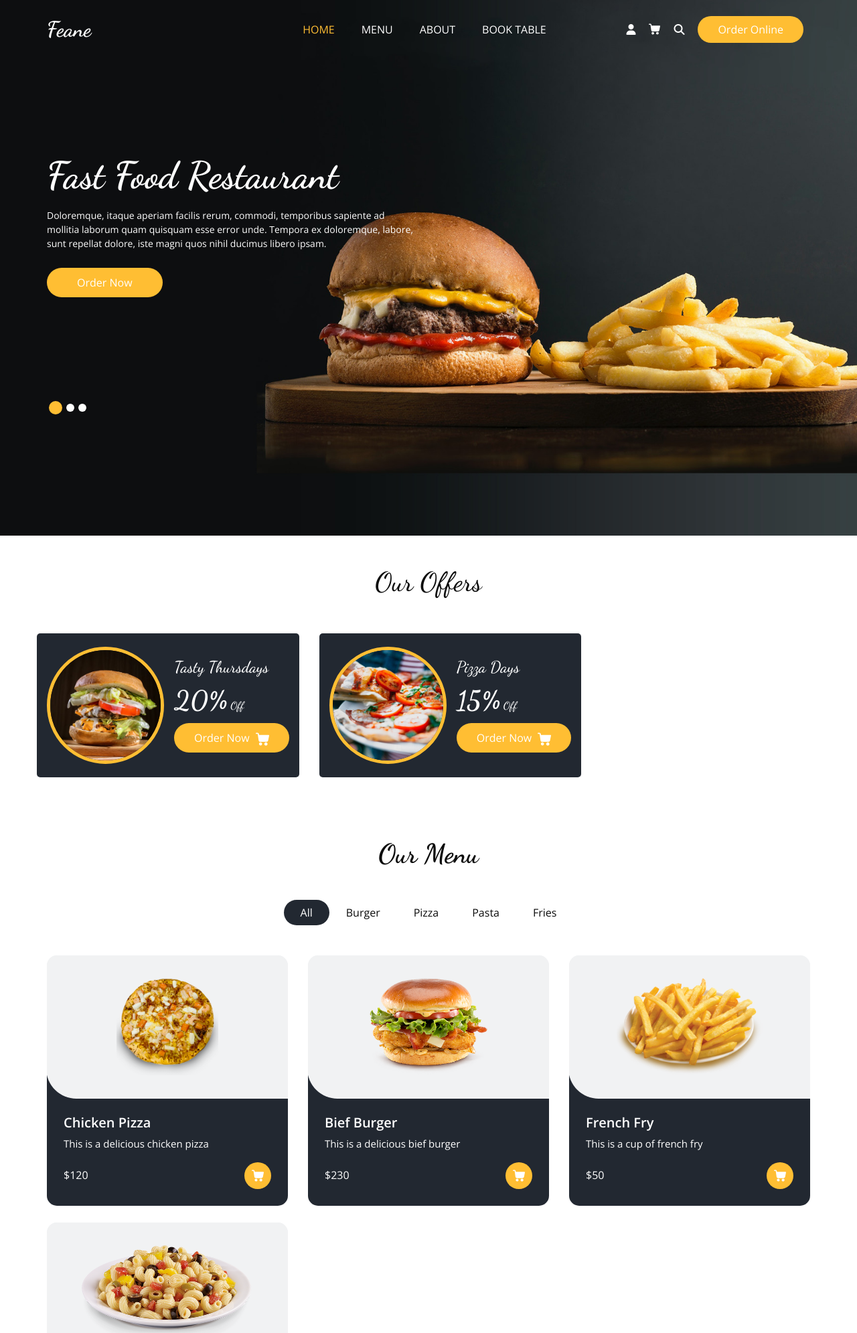
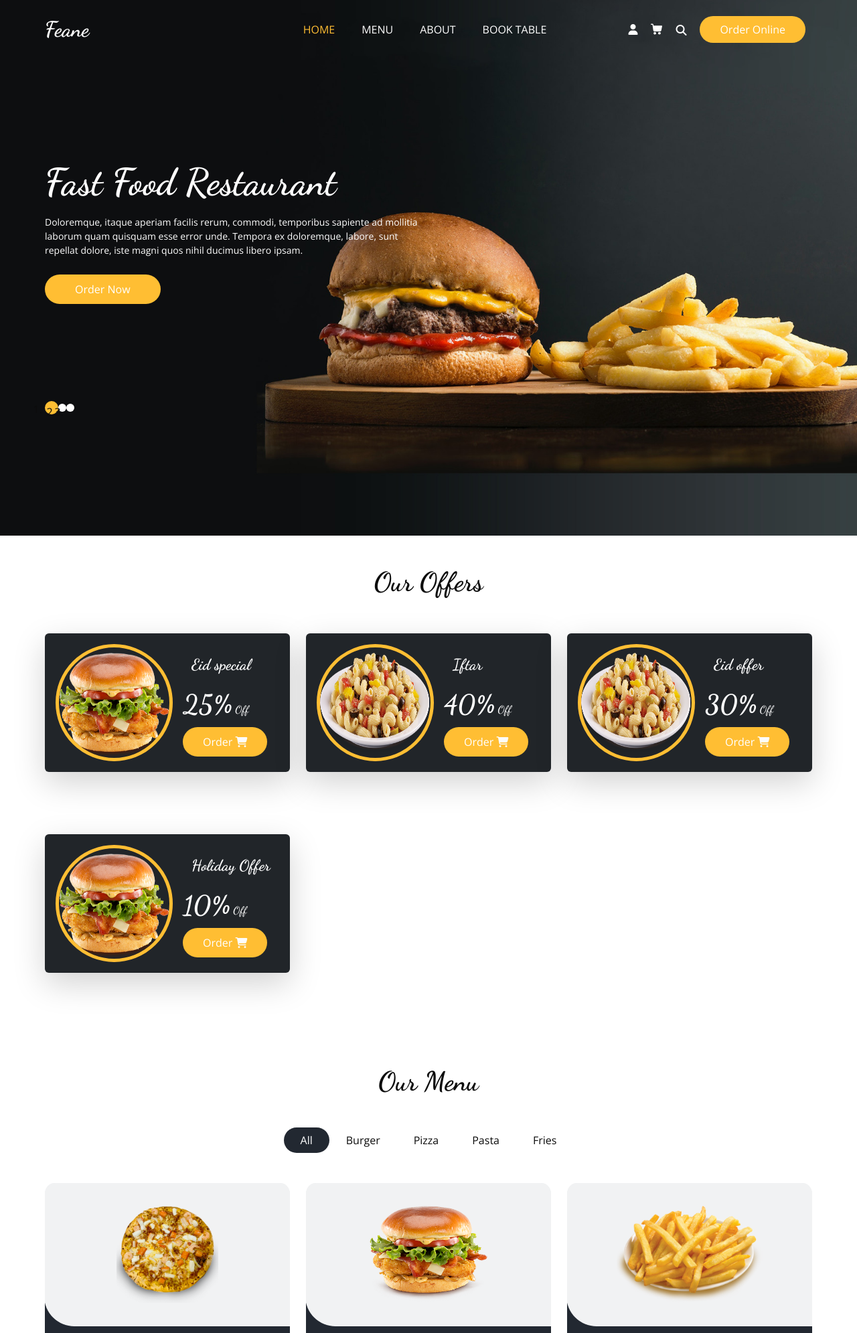
Before and after one commit to akash3410/restoraprojectbackend, a Django app: page / in a window 1280 px wide. Shown: the top 1991 px of the page at 67% size. Run offline with Django 5.2, Linux system fonts and the light colour scheme; data comes from the database, SQL or seed files in the repository; both versions use the stored data as it was after the commit; some libraries are stand-ins or nearby versions.

Commit message:
Offers Updates

```diff
--- a/dashboardapp/templates/dashboardapp/partials/sidebar.html
+++ b/dashboardapp/templates/dashboardapp/partials/sidebar.html
@@ -70,15 +70,12 @@
                   <span class="sub-item">Foods</span>
                 </a>
               </li>
-<<<<<<< HEAD
 
               <li>
                 <a href="{% url 'offers' %}">
                   <span class="sub-item">Offer</span>
                 </a>
               </li>
-=======
->>>>>>> db955c8d818218a3c56ae2ee1e905530a612113a
             </ul>
           </div>
         </li>
--- a/menuapp/models.py
+++ b/menuapp/models.py
@@ -29,6 +29,7 @@ class Offer(models.Model):
     description = models.CharField(max_length=150, null=True, blank=True)
     offer_persentage = models.IntegerField(null=True, blank=True)
     created_at = models.DateTimeField(auto_now_add=True)
+    start_date = models.DateTimeField(null=True, blank=True)
     last_date = models.DateTimeField(null=True, blank=True)
 
     def total_price(self):
@@ -42,8 +43,8 @@ class Offer(models.Model):
         return (self.total_price() - self.less_price())
 
     def duration(self):
-        if self.created_at and self.last_date:
-            return self.last_date - self.created_at
+        if self.start_date and self.last_date:
+            return self.last_date - self.start_date
         return timedelta(0)  # Default if dates are missing
 
     def formatted_duration(self):
--- a/menuapp/templates/menuapp/offer.html
+++ b/menuapp/templates/menuapp/offer.html
@@ -28,7 +28,7 @@
                 <th scope="col">no.</th>
                 <th scope="col" class="text-align-center">Title</th>
                 <th scope="col">Offers</th>
-                <th scope="col">Created At</th>
+                <th scope="col">Starting</th>
                 <th scope="col">Validity</th>
                 <th scope="col">Actions</th>
 
@@ -90,7 +90,7 @@
                         </div>
                     </td>
                     <td>{{offer.offer_persentage}} % off</td>
-                    <td>{{offer.created_at}}</td>
+                    <td>{{offer.start_date}}</td>
                     <td>{{offer.last_date}}</td>
                     <td>
                         <a href="{% url 'editoffer' offer.pk %}" class="text-black fs-3 me-3">
--- a/menuapp/views.py
+++ b/menuapp/views.py
@@ -116,7 +116,7 @@ def create_offer_form(request):
             offer = form.save(commit=False)
             offer.save()
             form.save_m2m()
-            return redirect('foods')
+            return redirect('offers')
     form = OfferForm()
     return render(request, "menuapp/offerform.html", {'form': form})
 
--- a/myapp/templates/myapp/layout.html
+++ b/myapp/templates/myapp/layout.html
@@ -19,7 +19,8 @@
 
 
   <!-- bootstrap core css -->
-  <link rel="stylesheet" type="text/css" href="{% static 'css/bootstrap.css' %}" />
+  <link href="https://cdn.jsdelivr.net/npm/bootstrap@5.3.0/dist/css/bootstrap.min.css" rel="stylesheet">
+
 
   <!--owl slider stylesheet -->
   <link rel="stylesheet" type="text/css" href="https://cdnjs.cloudflare.com/ajax/libs/OwlCarousel2/2.3.4/assets/owl.carousel.min.css" />
@@ -82,7 +83,7 @@
   <script src="https://cdn.jsdelivr.net/npm/popper.js@1.16.0/dist/umd/popper.min.js" integrity="sha384-Q6E9RHvbIyZFJoft+2mJbHaEWldlvI9IOYy5n3zV9zzTtmI3UksdQRVvoxMfooAo" crossorigin="anonymous">
   </script>
   <!-- bootstrap js -->
-  <script src="{% static 'js/bootstrap.js' %}"></script>
+  <script src="https://cdn.jsdelivr.net/npm/bootstrap@5.3.0/dist/js/bootstrap.bundle.min.js"></script>
   <!-- owl slider -->
   <script src="https://cdnjs.cloudflare.com/ajax/libs/OwlCarousel2/2.3.4/owl.carousel.min.js">
   </script>
--- a/myapp/templates/myapp/partials/offer.html
+++ b/myapp/templates/myapp/partials/offer.html
@@ -4,164 +4,78 @@
       <h1 class="text-center fw-bolder">Our Offers</h1>
       <div class="row">
         {% for offer in offers %}
-          <div class="col-md-6  ">
-            <div class="box shadow-lg p-3 mb-5 bg-body-tertiary rounded">
+          <div class="col-md-4  ">
+            <div class="box shadow-lg p-3 mb-5 bg-dark rounded">
               <div class="img-box">
                 <img src="{{ offer.foods.last.image.url }}" alt="" width="100%" height="100%" class="mt-2">
               </div>
               <div class="detail-box">
                 <h5>
-                  {{offer.title}}
+                  <!-- Button trigger modal -->
+                  <button type="button" class="btn" data-bs-toggle="modal"  data-bs-target="#offerModal{{offer.id}}" style="color: white; font-size: 23px; font-weight: bold;" data-bs-whatever="@mdo">
+                    {{offer.title}}
+                  </button>
+
+                  <!-- Modal -->
+                  <div class="modal fade" id="offerModal{{ offer.id }}" tabindex="-1" aria-labelledby="exampleModalLabel" aria-hidden="true">
+                    <div class="modal-dialog">
+                      <div class="modal-content bg-body-tertiary">
+                        <div class="modal-header">
+                            <h1 class="modal-title fs-5 text-secondary" id="exampleModalLabel">Offer Details</h1>
+                            <button type="button" class="btn-close" data-bs-dismiss="modal" aria-label="Close"></button>
+                        </div>
+                        <div class="modal-body">
+                            <div class="card mx-auto w-100 mb-3 bg-body-tertiary" style="width: 18rem;">
+                                <div class="card-body text-center">
+                                  <h5 class="card-title">{{offer.title}}</h5>
+                                  {% if offer.description %}
+                                    <p class="card-text">{{offer.description}}</p>
+                                  {% else %}
+                                    <p></p>
+                                  {% endif %}
+                                  <p class="text-decoration-line-through text-primary-emphasis"><span class="fw-bold">Total Price: </span>{{offer.total_price}}</p>
+                                  <p class="text-primary-emphasis"><span class="fw-bold">Less:</span> {{offer.less_price}} <span class="text-danger">({{offer.offer_persentage}}%)</span> </p>
+                                  <p class="text-success"><span class="fw-bold">Offer Price: </span>{{offer.final_price}}</p>
+                                  <p><span class="fw-bold">Starting: </span>{{offer.start_date}}</p>
+                                  <p class="text-warning"><span class="fw-bold">Duration: </span>{{offer.formatted_duration}}</p>
+                                </div>
+                            </div>
+                            <div class="container-fluid bg-body-tertiary">
+                                <div class="row">
+                                    {% for food in offer.foods.all %}
+                                        <div class="col-md-6">
+                                            <div class="card">
+                                                <img src="{{ food.image.url }}" class="card-img-top mt-3" alt="{{ food.title }}">
+                                                <div class="card-body">
+                                                    <h5 class="card-title">{{food.title}}</h5>
+                                                    <h6 class="card-subtitle mb-2 text-body-secondary">{{food.categories.name}}</h6>
+                                                    <p class="card-text"><span class="fw-bolder">Price: </span> {{food.price}} </p>
+                                                    {% if food.avaiable == True %}
+                                                        <p class="card-text fw-bolder">Status: <span class="text-success"> Available </span> </p>
+                                                    {% else %}
+                                                    <p class="card-text fw-bolder">Status: <span class="text-danger"> Out of stock </span> </p>
+                                                    {% endif %}
+                                                </div>
+                                            </div>
+                                        </div>
+                                    {% endfor %}
+                                </div>
+                            </div>
+                        </div>
+                      </div>
+                    </div>
+                  </div>
                 </h5>
+
                 <h6>
                   <span>{{offer.offer_persentage}}%</span> Off
                 </h6>
                 <a href="">
-                  Order Now <i class="fa-solid fa-cart-shopping" style="color: #fcfcfc;"></i>
+                  Order <i class="fa-solid fa-cart-shopping" style="color: #fcfcfc;"></i>
                 </a>
               </div>
             </div>
           </div>
         {%endfor%}
-      <div class="row">
-        <div class="col-md-6  ">
-          <div class="box ">
-            <div class="img-box">
-              <img src="{% static 'images/o1.jpg' %}" alt="">
-            </div>
-            <div class="detail-box">
-              <h5>
-                Tasty Thursdays
-              </h5>
-              <h6>
-                <span>20%</span> Off
-              </h6>
-              <a href="">
-                Order Now <svg version="1.1" id="Capa_1" xmlns="http://www.w3.org/2000/svg" xmlns:xlink="http://www.w3.org/1999/xlink" x="0px" y="0px" viewBox="0 0 456.029 456.029" style="enable-background:new 0 0 456.029 456.029;" xml:space="preserve">
-                  <g>
-                    <g>
-                      <path d="M345.6,338.862c-29.184,0-53.248,23.552-53.248,53.248c0,29.184,23.552,53.248,53.248,53.248
-                  c29.184,0,53.248-23.552,53.248-53.248C398.336,362.926,374.784,338.862,345.6,338.862z" />
-                    </g>
-                  </g>
-                  <g>
-                    <g>
-                      <path d="M439.296,84.91c-1.024,0-2.56-0.512-4.096-0.512H112.64l-5.12-34.304C104.448,27.566,84.992,10.67,61.952,10.67H20.48
-                  C9.216,10.67,0,19.886,0,31.15c0,11.264,9.216,20.48,20.48,20.48h41.472c2.56,0,4.608,2.048,5.12,4.608l31.744,216.064
-                  c4.096,27.136,27.648,47.616,55.296,47.616h212.992c26.624,0,49.664-18.944,55.296-45.056l33.28-166.4
-                  C457.728,97.71,450.56,86.958,439.296,84.91z" />
-                    </g>
-                  </g>
-                  <g>
-                    <g>
-                      <path d="M215.04,389.55c-1.024-28.16-24.576-50.688-52.736-50.688c-29.696,1.536-52.224,26.112-51.2,55.296
-                  c1.024,28.16,24.064,50.688,52.224,50.688h1.024C193.536,443.31,216.576,418.734,215.04,389.55z" />
-                    </g>
-                  </g>
-                  <g>
-                  </g>
-                  <g>
-                  </g>
-                  <g>
-                  </g>
-                  <g>
-                  </g>
-                  <g>
-                  </g>
-                  <g>
-                  </g>
-                  <g>
-                  </g>
-                  <g>
-                  </g>
-                  <g>
-                  </g>
-                  <g>
-                  </g>
-                  <g>
-                  </g>
-                  <g>
-                  </g>
-                  <g>
-                  </g>
-                  <g>
-                  </g>
-                  <g>
-                  </g>
-                </svg>
-              </a>
-            </div>
-          </div>
-        </div>
-        <div class="col-md-6  ">
-          <div class="box ">
-            <div class="img-box">
-              <img src="images/o2.jpg" alt="">
-            </div>
-            <div class="detail-box">
-              <h5>
-                Pizza Days
-              </h5>
-              <h6>
-                <span>15%</span> Off
-              </h6>
-              <a href="">
-                Order Now <svg version="1.1" id="Capa_1" xmlns="http://www.w3.org/2000/svg" xmlns:xlink="http://www.w3.org/1999/xlink" x="0px" y="0px" viewBox="0 0 456.029 456.029" style="enable-background:new 0 0 456.029 456.029;" xml:space="preserve">
-                  <g>
-                    <g>
-                      <path d="M345.6,338.862c-29.184,0-53.248,23.552-53.248,53.248c0,29.184,23.552,53.248,53.248,53.248
-                  c29.184,0,53.248-23.552,53.248-53.248C398.336,362.926,374.784,338.862,345.6,338.862z" />
-                    </g>
-                  </g>
-                  <g>
-                    <g>
-                      <path d="M439.296,84.91c-1.024,0-2.56-0.512-4.096-0.512H112.64l-5.12-34.304C104.448,27.566,84.992,10.67,61.952,10.67H20.48
-                  C9.216,10.67,0,19.886,0,31.15c0,11.264,9.216,20.48,20.48,20.48h41.472c2.56,0,4.608,2.048,5.12,4.608l31.744,216.064
-                  c4.096,27.136,27.648,47.616,55.296,47.616h212.992c26.624,0,49.664-18.944,55.296-45.056l33.28-166.4
-                  C457.728,97.71,450.56,86.958,439.296,84.91z" />
-                    </g>
-                  </g>
-                  <g>
-                    <g>
-                      <path d="M215.04,389.55c-1.024-28.16-24.576-50.688-52.736-50.688c-29.696,1.536-52.224,26.112-51.2,55.296
-                  c1.024,28.16,24.064,50.688,52.224,50.688h1.024C193.536,443.31,216.576,418.734,215.04,389.55z" />
-                    </g>
-                  </g>
-                  <g>
-                  </g>
-                  <g>
-                  </g>
-                  <g>
-                  </g>
-                  <g>
-                  </g>
-                  <g>
-                  </g>
-                  <g>
-                  </g>
-                  <g>
-                  </g>
-                  <g>
-                  </g>
-                  <g>
-                  </g>
-                  <g>
-                  </g>
-                  <g>
-                  </g>
-                  <g>
-                  </g>
-                  <g>
-                  </g>
-                  <g>
-                  </g>
-                  <g>
-                  </g>
-                </svg>
-              </a>
-            </div>
-          </div>
-        </div>
-      </div>
     </div>
 </div>
--- a/myapp/views.py
+++ b/myapp/views.py
@@ -5,16 +5,9 @@ from menuapp.models import Food, Offer
 # Create your views here.
 def home(request):
     foods = Food.objects.all()
-    offers = Offer.objects.all()
+    offers = Offer.objects.all().order_by('-id')
     context = {
         'foods': foods,
         'offers': offers,
     }
-
-# Create your views here.
-def home(request):
-    food = Food.objects.all()
-    context = {
-        'foods': food,
-    }
     return render(request, 'myapp/index.html', context)
```
Also changed, not shown: menuapp/forms.py (+6 -1 lines), menuapp/templates/menuapp/offerform.html (+6 -1 lines), db.sqlite3, menuapp/migrations/0007_offer_start_date.py (added).
